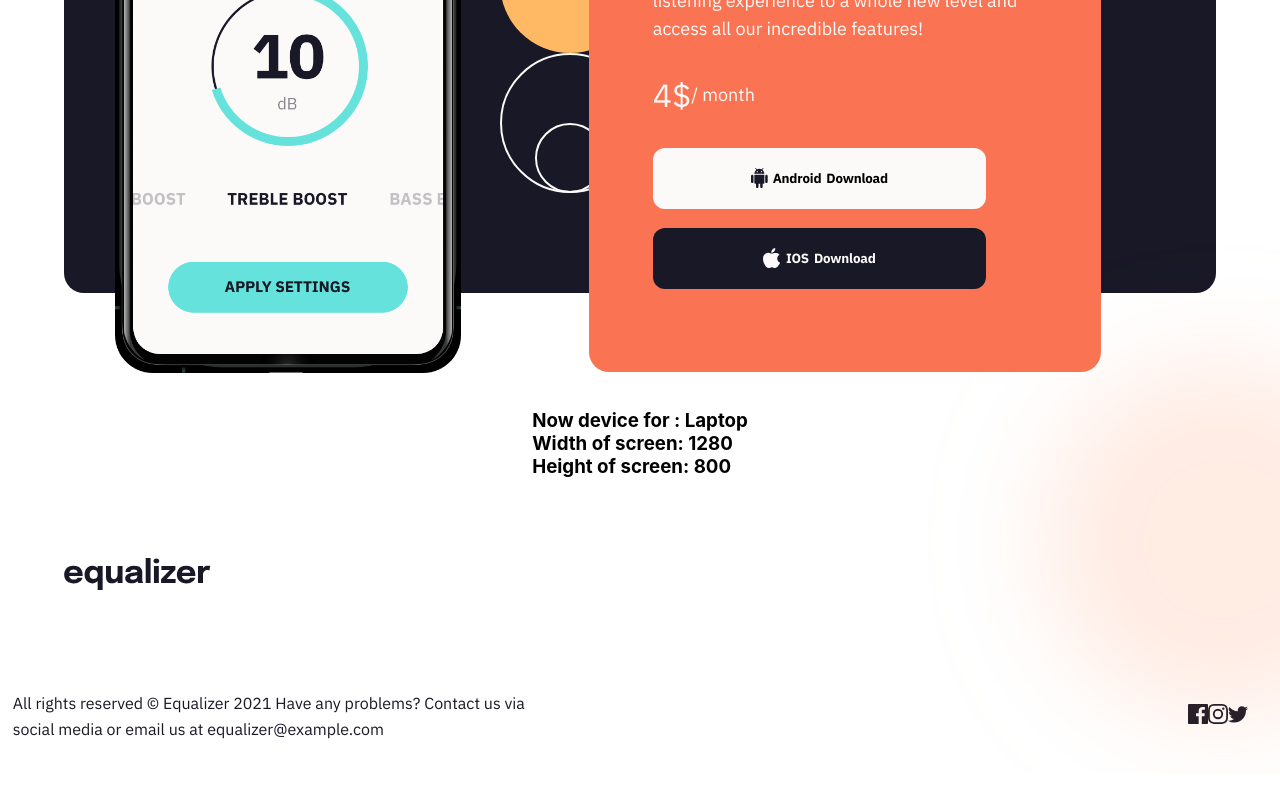
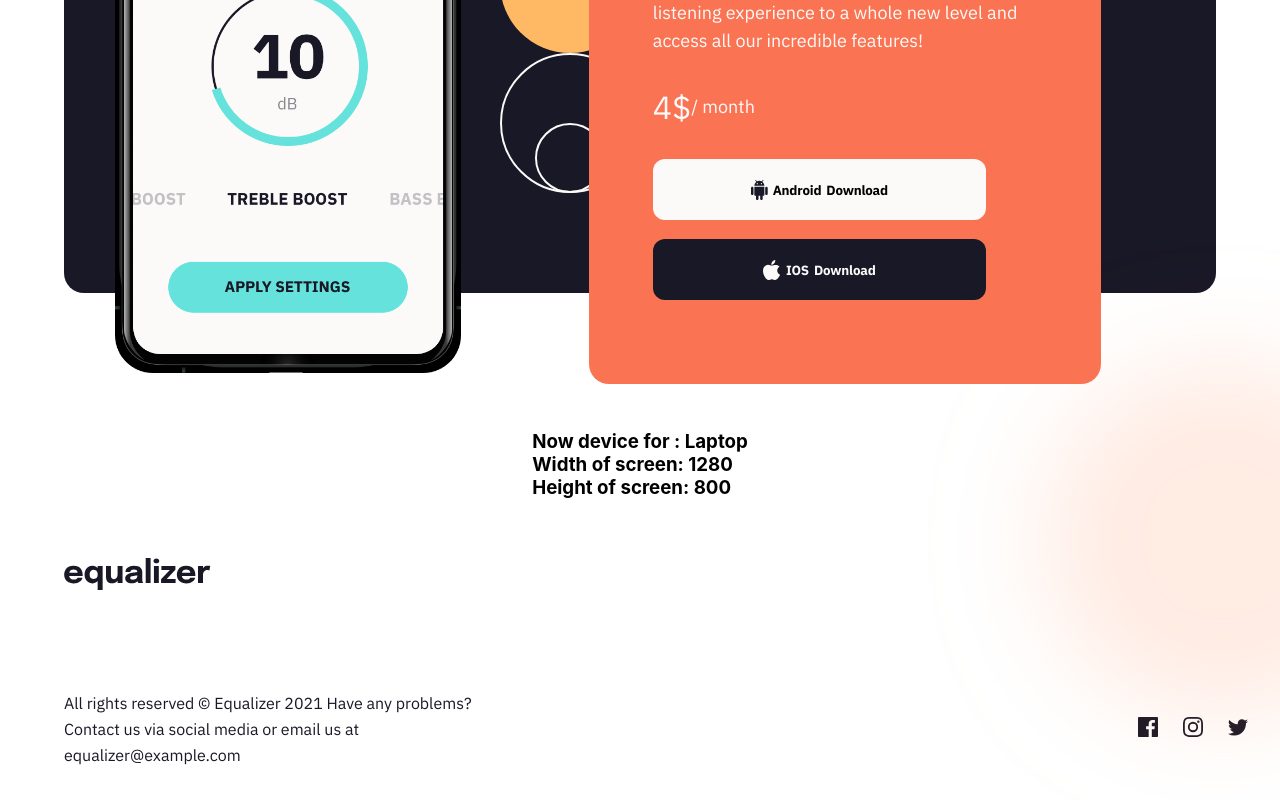
Before and after one commit to brunomoleta/equalizer-landing-page, a React (Create React App) app: page / in a window 1280 px wide. Shown: the part 1018-1818 px from the top of the page. Before the commit the page ends 1792 px from the top, so only its background shows below. Built offline with nearby package versions, Linux system fonts and the light colour scheme.

Commit message:
update and to deploy

```diff
--- a/src/components/Footers/styles.ts
+++ b/src/components/Footers/styles.ts
@@ -30,11 +30,17 @@
   // Labtop
   @media screen and (min-width: 1024px) and (max-width: 1439px) {
     //
+    padding-left:10%;
   }
 
   // Desktop
   @media screen and (min-width: 1440px) and (max-width: 1919px) {
-    // background-color:red;
-    /* padding:5% 5%; */
+    grid-area: B;
+    padding-left:10%;
+  }
+
+  @media screen and (min-width:1920px){
+    grid-area:B;
+    padding-left:10%;
   }
 `;
--- a/src/components/Icons/styles.ts
+++ b/src/components/Icons/styles.ts
@@ -28,10 +28,16 @@
     align-items:center;
     justify-content:end;
     margin-right:5%;
+    gap:25px;
   }
 
   // Desktop screen size
   @media screen and (min-width: 1440px) {
-    // background-color:yellow;
+    grid-area:C;
+    display:flex;
+    align-items:center;
+    justify-content:end;
+    margin-right:5%;
+    gap:25px;
   }
 `;
```
